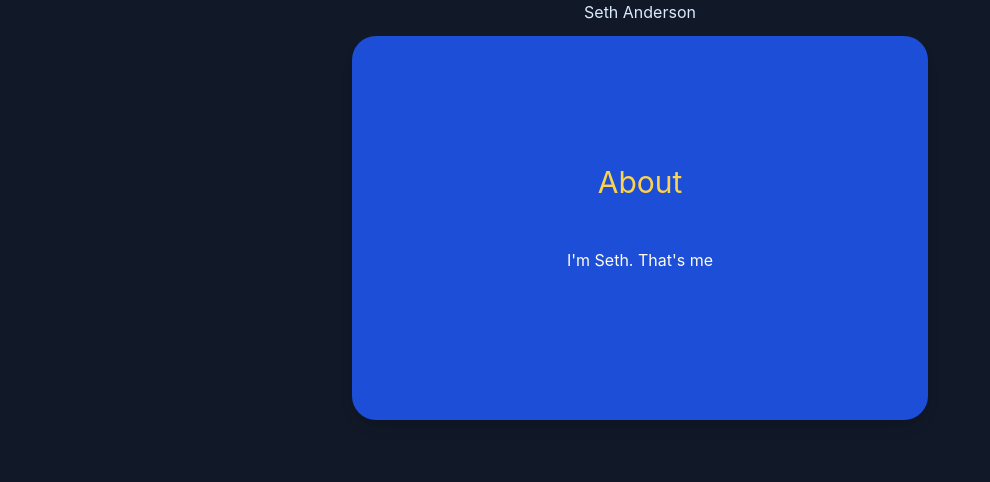
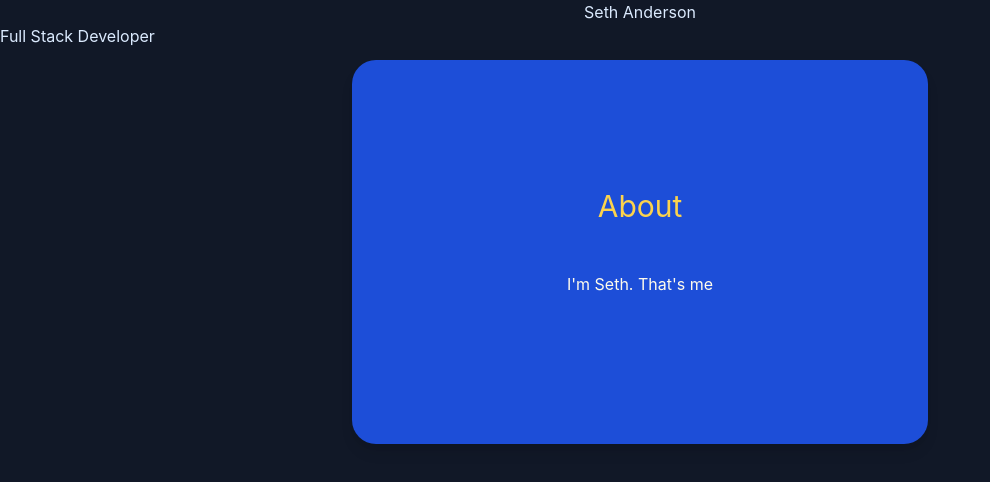
Before and after one commit to sethanderson1/nextjs-portfolio, a Next.js app: page / in a window 1280 px wide. Shown: the top 482 px of the page, without its empty margins (0-990 px from the left). Built offline with nearby package versions, Linux system fonts and the light colour scheme.

Commit message:
test commit 2

```diff
--- a/pages/index.js
+++ b/pages/index.js
@@ -14,6 +14,9 @@ export default function Home() {
             <h1 className="text-center">
               Seth Anderson
             </h1>
+            <h2>
+              Full Stack Developer
+            </h2>
         </header>
         <section className="relative py-3 sm:max-w-xl sm:mx-auto">
           <div className="relative px-4 py-10 shadow-lg sm:rounded-3xl sm:p-20 h-96 bg-blue-700 text-yellow-300 text-center ">
```
